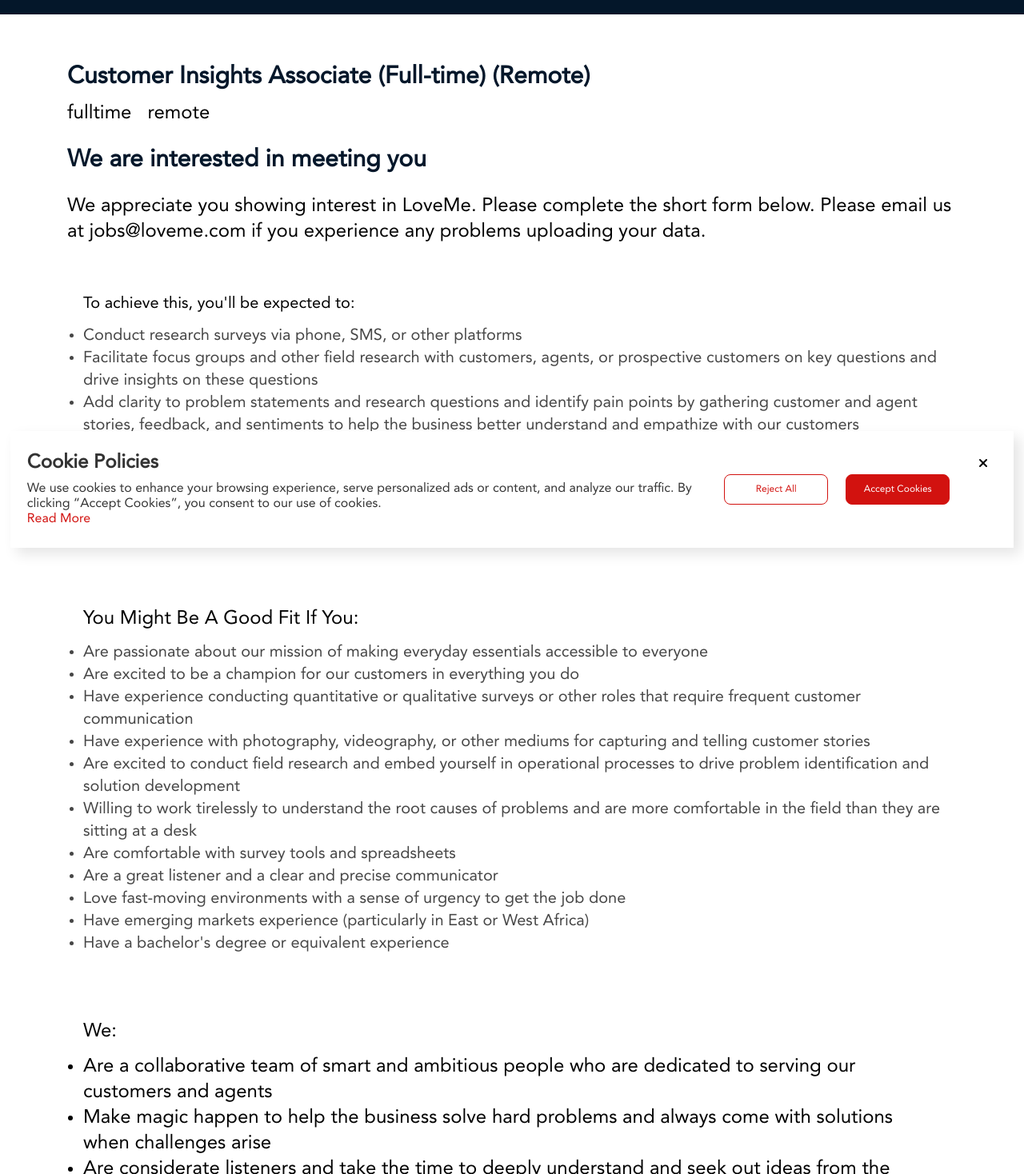
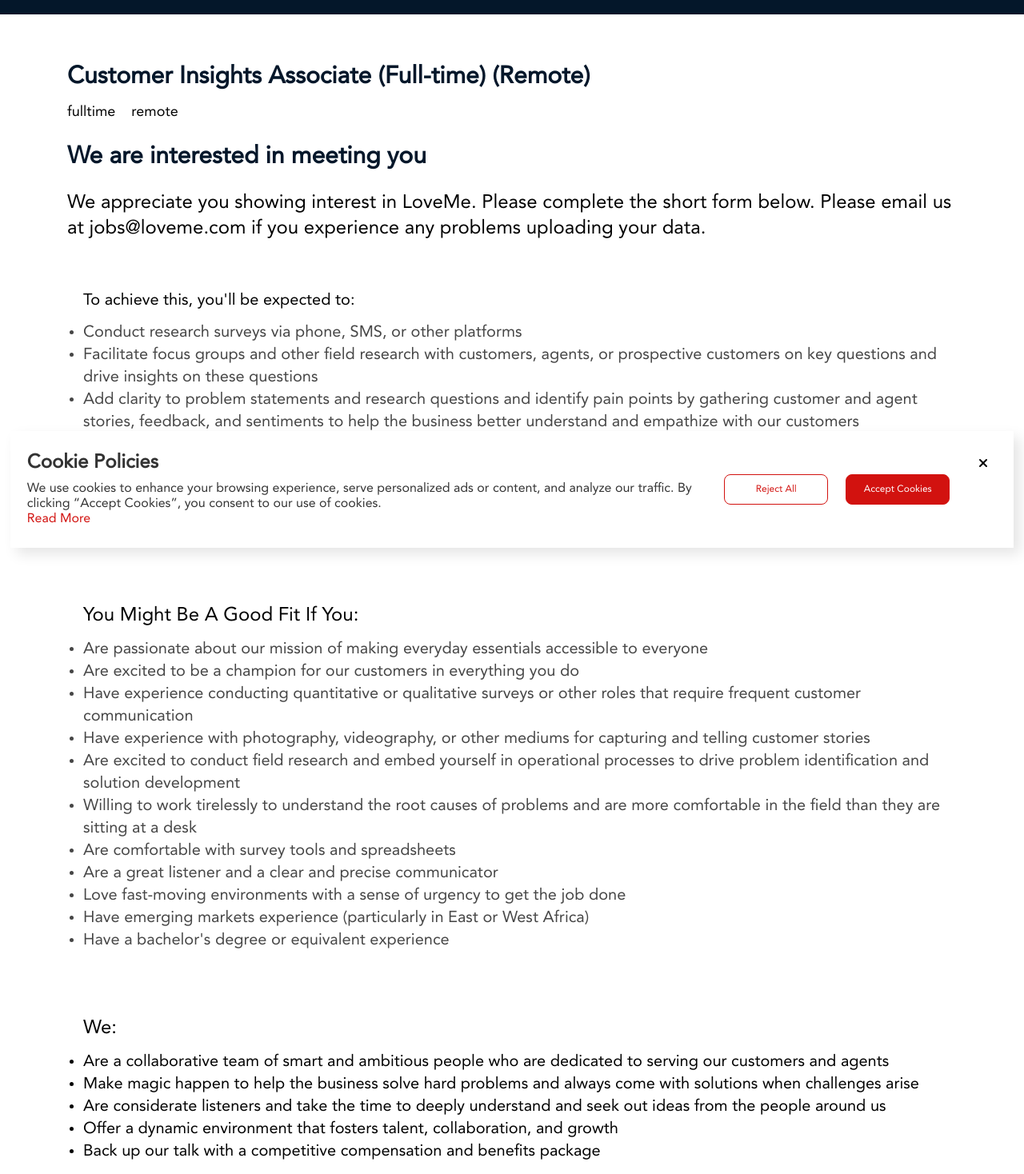
Before and after one commit to Phyya/love-letter-generator, a React (Create React App) app: page /position-details in a window 1280 px wide. Shown: the part 102-1570 px from the top of the page at 80% size. Built offline with nearby package versions, Linux system fonts and the light colour scheme.

Commit message:
Update PositionDetails.jsx

```diff
--- a/src/pages/CareerScreens/PositionDetails.jsx
+++ b/src/pages/CareerScreens/PositionDetails.jsx
@@ -22,13 +22,13 @@ const PositionDetails = () => {
           Customer Insights Associate (Full-time) (Remote)
         </h1>
         <div className="flex gap-5 mt-3">
-          <p className="text-2xl">fulltime</p>
-          <p className="text-2xl">remote</p>
+          <p className="text-lg">fulltime</p>
+          <p className="text-lg">remote</p>
         </div>
         <h1 className="text-2xl md:text-3xl text-sec-1 my-6">
           We are interested in meeting you
         </h1>
-        <p className="text-xl md:text-2xl">
+        <p className="text-lg md:text-2xl">
           We appreciate you showing interest in LoveMe. Please complete the
           short form below. Please email us at jobs@loveme.com if you experience
           any problems uploading your data.
@@ -116,7 +116,7 @@ const PositionDetails = () => {
 
         <div className="mt-10 p-5">
           <p className="mb-3 text-xl md:text-2xl">We: </p>
-          <ol className="list-style mb-3 text-2xl">
+          <ol className="list-style mb-3 text-xl">
             <li>
               Are a collaborative team of smart and ambitious people who are
               dedicated to serving our customers and agents
```
